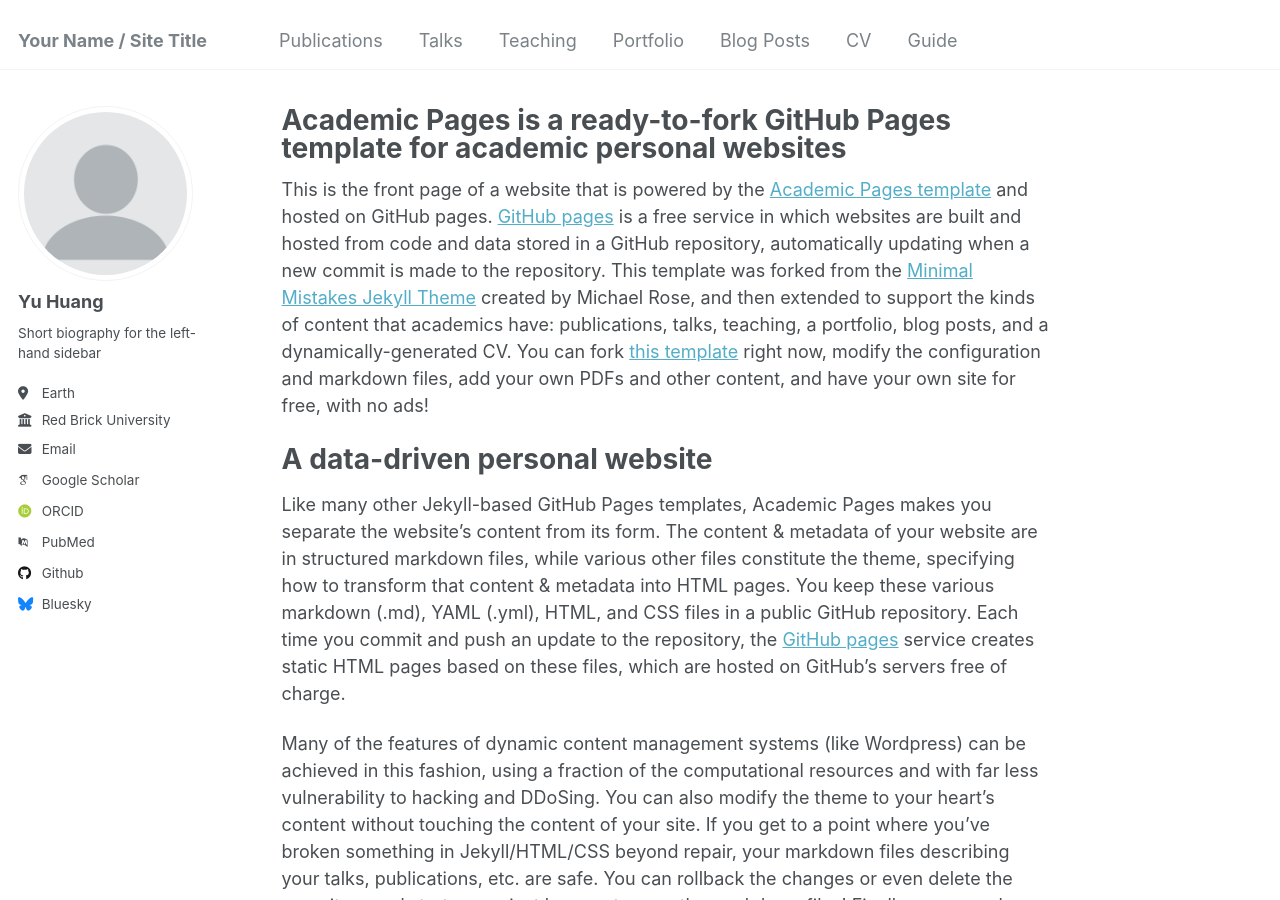
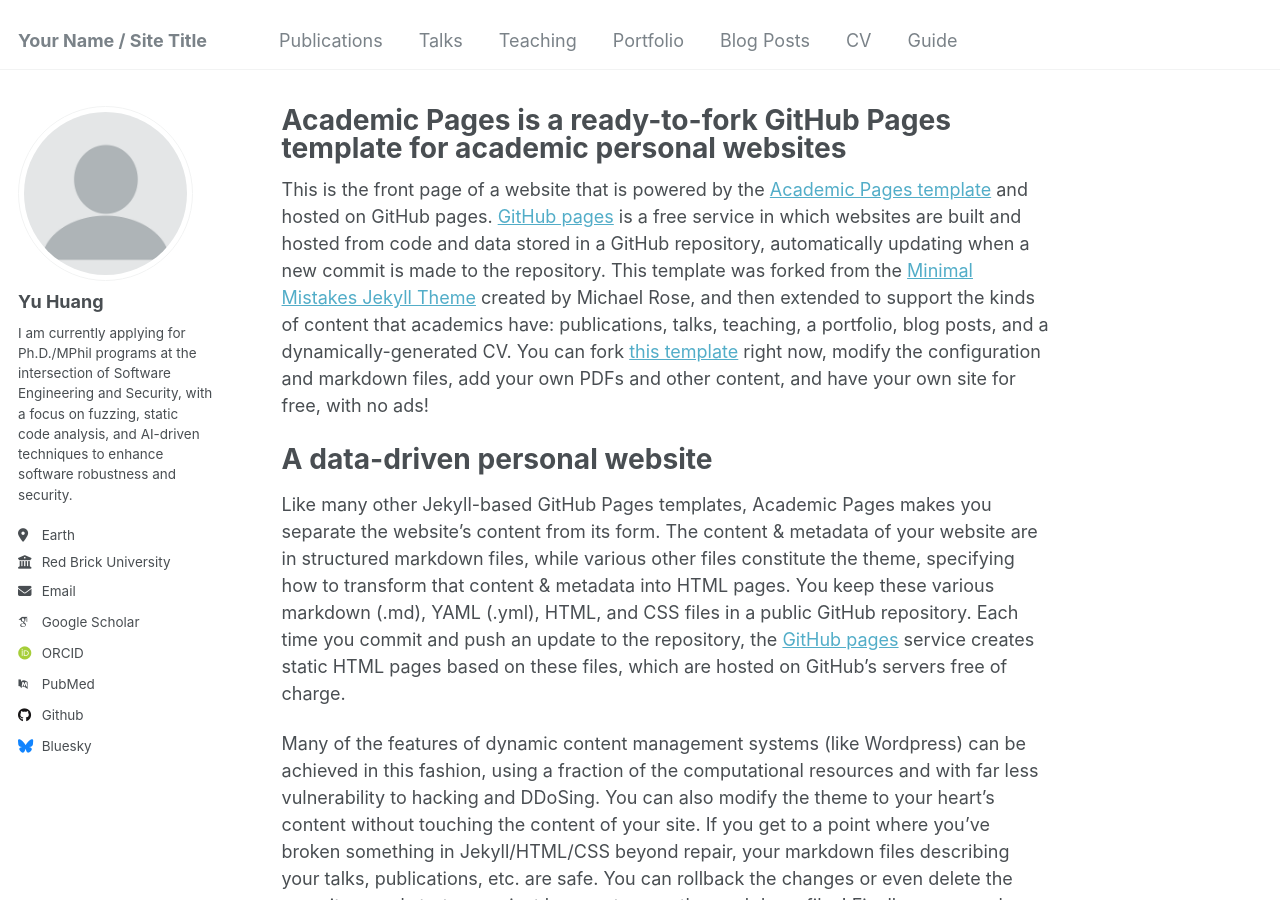
Before and after one commit to fatmo666/fatmo666.github.io, a Jekyll site: the page built from _pages/about.md, in a window 1280 px wide and 900 px high. Built offline with Jekyll 4.4.1, drawn with Linux system fonts in a browser that asks for light colours; some web fonts are replaced.

Commit message:
Update _config.yml

```diff
--- a/_config.yml
+++ b/_config.yml
@@ -12,7 +12,7 @@
 title_separator          : "-"
 name                     : &name "Yu Huang"
 description              : &description "personal description"
-url                      : https://academicpages.github.io # the base hostname & protocol for your site e.g. "https://[your GitHub username].github.io"
+url                      : https://fatmo666.github.io # the base hostname & protocol for your site e.g. "https://[your GitHub username].github.io"
 baseurl                  : "" # the subpath of your site, e.g. "/blog"
 repository               : "academicpages/academicpages.github.io"
 
@@ -24,7 +24,7 @@
   avatar           : "profile.png"
   name             : "Yu Huang"
   pronouns         : # example: "she/her"
-  bio              : "Short biography for the left-hand sidebar"
+  bio              : "I am currently applying for Ph.D./MPhil programs at the intersection of Software Engineering and Security, with a focus on fuzzing, static code analysis, and AI-driven techniques to enhance software robustness and security."
   location         : "Earth"
   employer         : "Red Brick University"
   uri              : # URL
```
